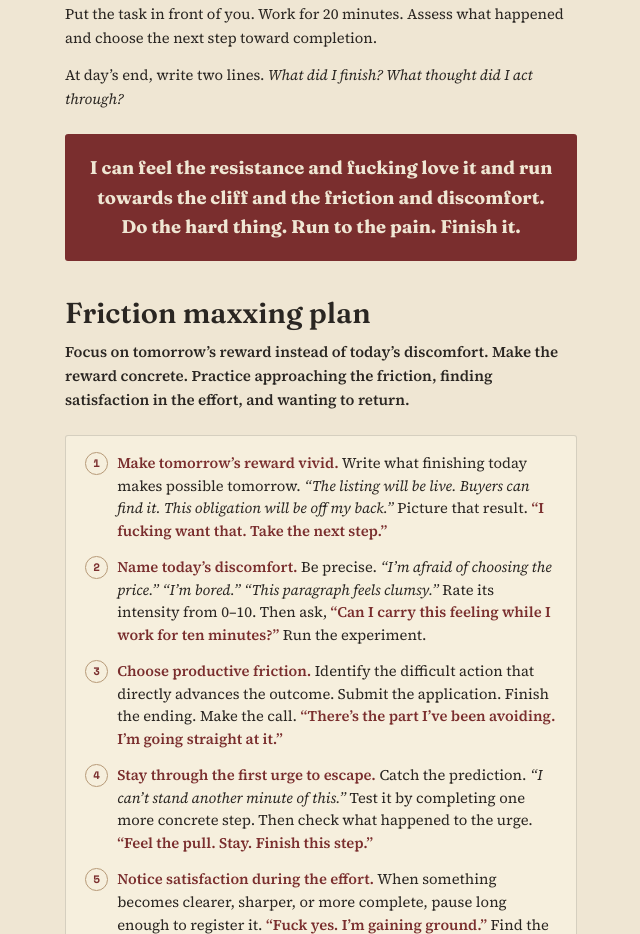
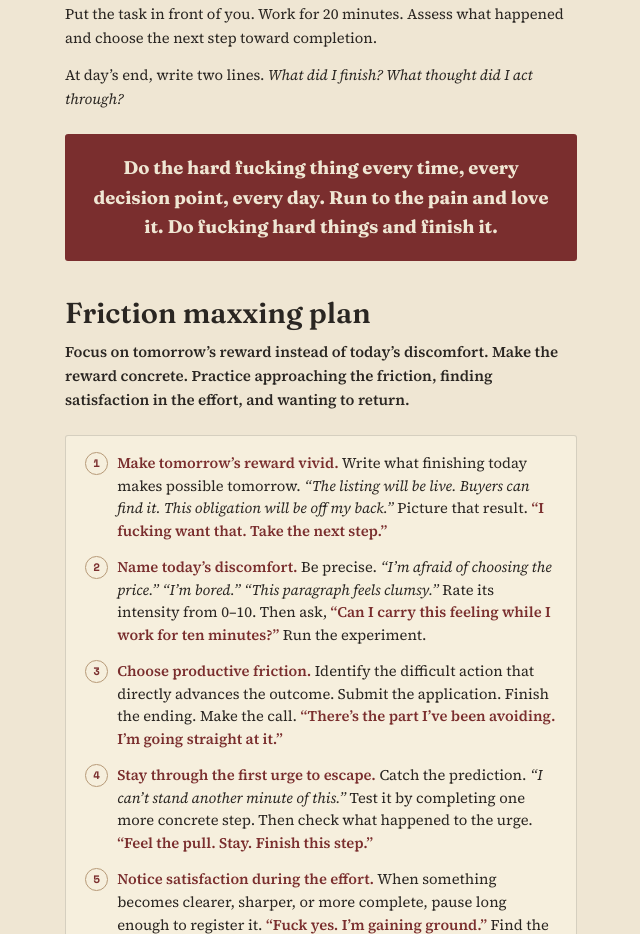
Before and after one commit to dougkimchopchop/doug-kim-dfk, a plain HTML site: page furious-action.html in a window 1280 px wide. Shown: the part 1136-2070 px from the top of the page, without its empty margins (319-959 px from the left). Drawn offline with nearby package versions, Linux system fonts and the light colour scheme.

Commit message:
Update Furious Action closing banner
Co-Authored-By: Claude Opus 5.5 <noreply@anthropic.com>
Claude-Session: https://claude.ai/code/session_01GxraM3Emm6655V2T5sbB7o

```diff
--- a/furious-action.html
+++ b/furious-action.html
@@ -68,7 +68,7 @@
 <p class="body-p">Put the task in front of you. Work for 20 minutes. Assess what happened and choose the next step toward completion.</p>
 <p class="body-p">At day’s end, write two lines. <em>What did I finish? What thought did I act through?</em></p>
 
-<div class="closing-summary">I can feel the resistance and fucking love it and run towards the cliff and the friction and discomfort. Do the hard thing. Run to the pain. Finish it.</div>
+<div class="closing-summary">Do the hard fucking thing every time, every decision point, every day. Run to the pain and love it. Do fucking hard things and finish it.</div>
 
 <h2 class="part-title">Friction maxxing plan</h2>
 <p class="lede"><b>Focus on tomorrow’s reward instead of today’s discomfort. Make the reward concrete. Practice approaching the friction, finding satisfaction in the effort, and wanting to return.</b></p>
```
